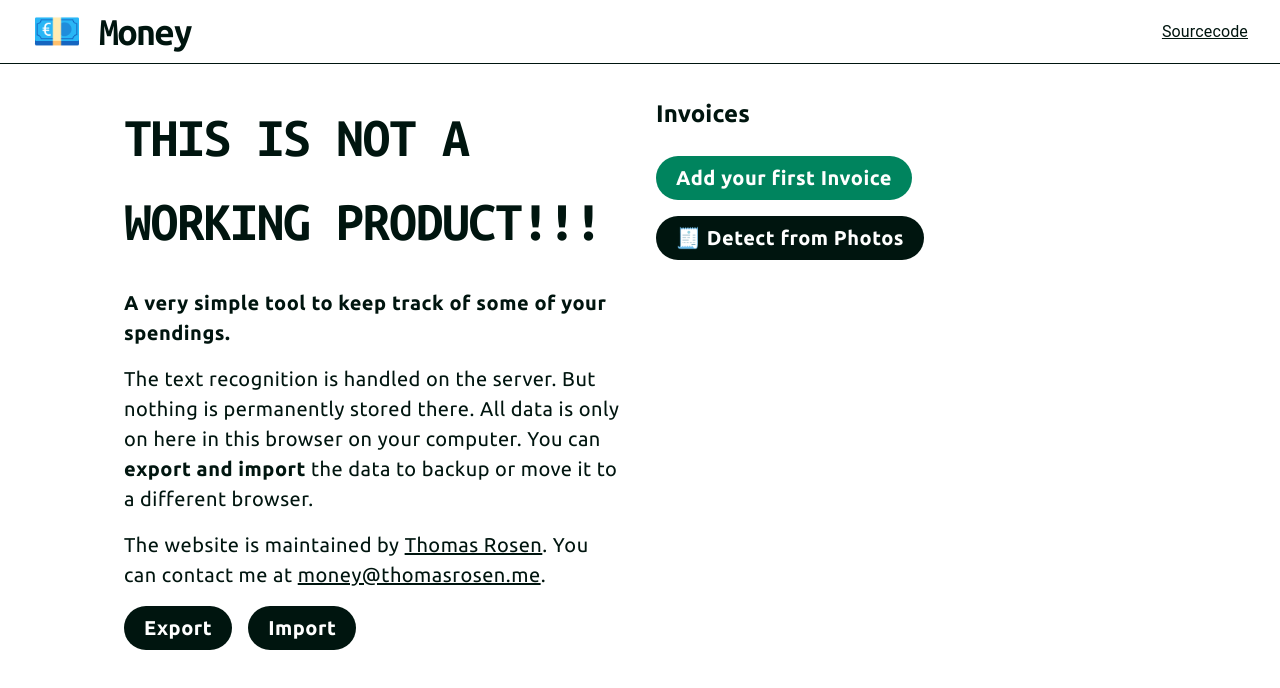
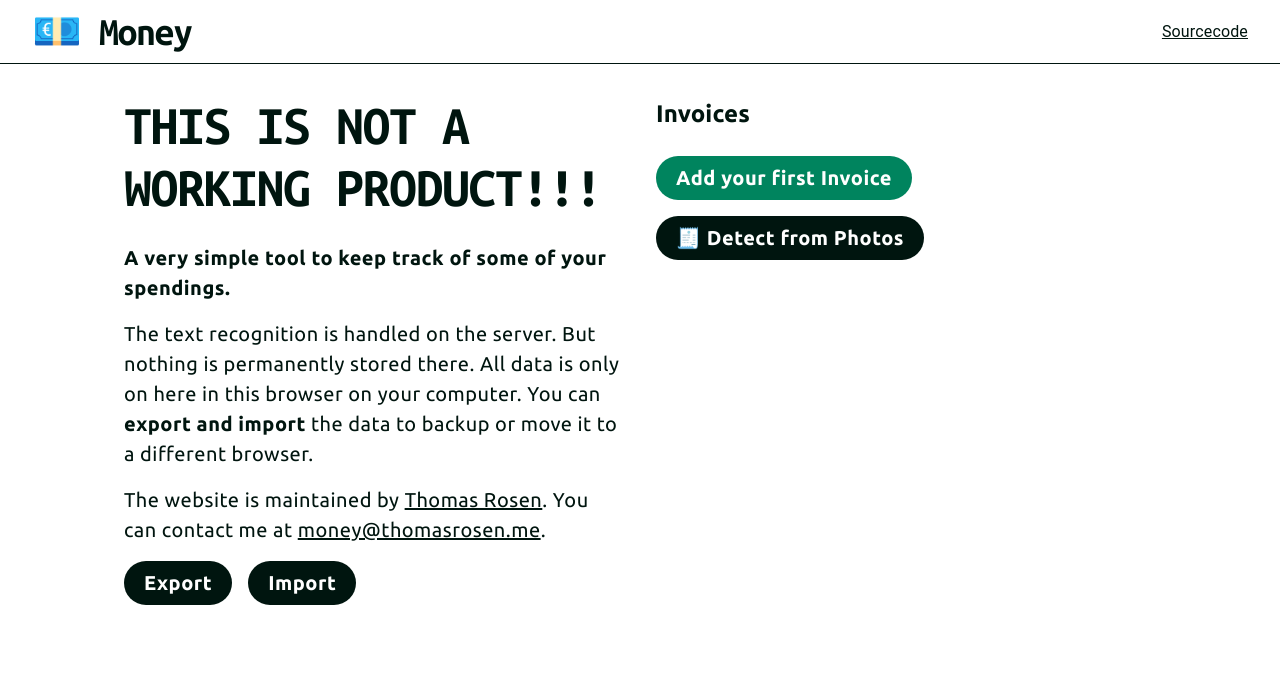
Before and after one commit to thomasrosen/money, a React (Create React App) app: page / in a window 1280 px wide. Shown: the top 688 px of the page. Built offline with nearby package versions, Linux system fonts and the light colour scheme.

Commit message:
Update index.css

```diff
--- a/src/index.css
+++ b/src/index.css
@@ -76,6 +76,7 @@ h1 {
   font-weight: bold;
   font-size: 80px;
   letter-spacing: -1.5px;
+  line-height: 1.1;
 }
 
 h2 {
```
